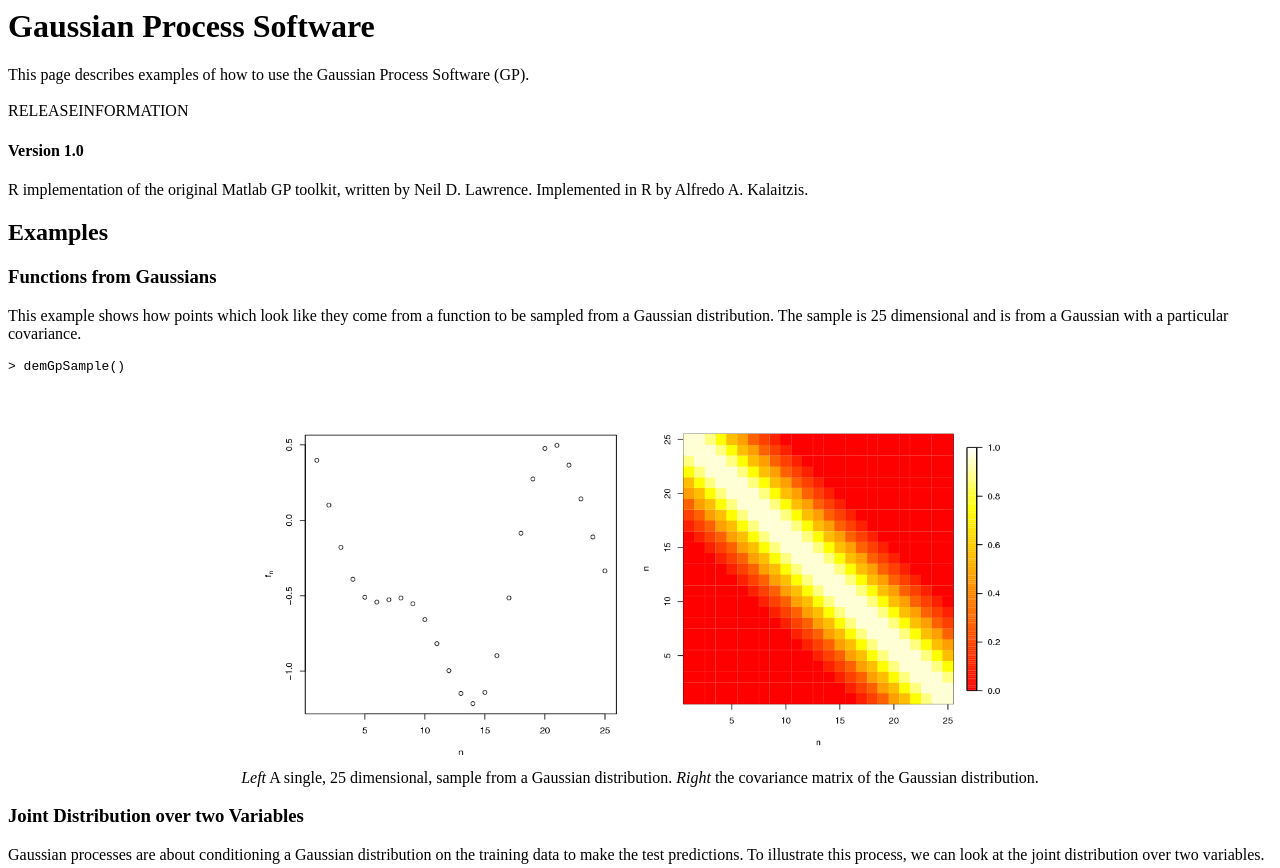
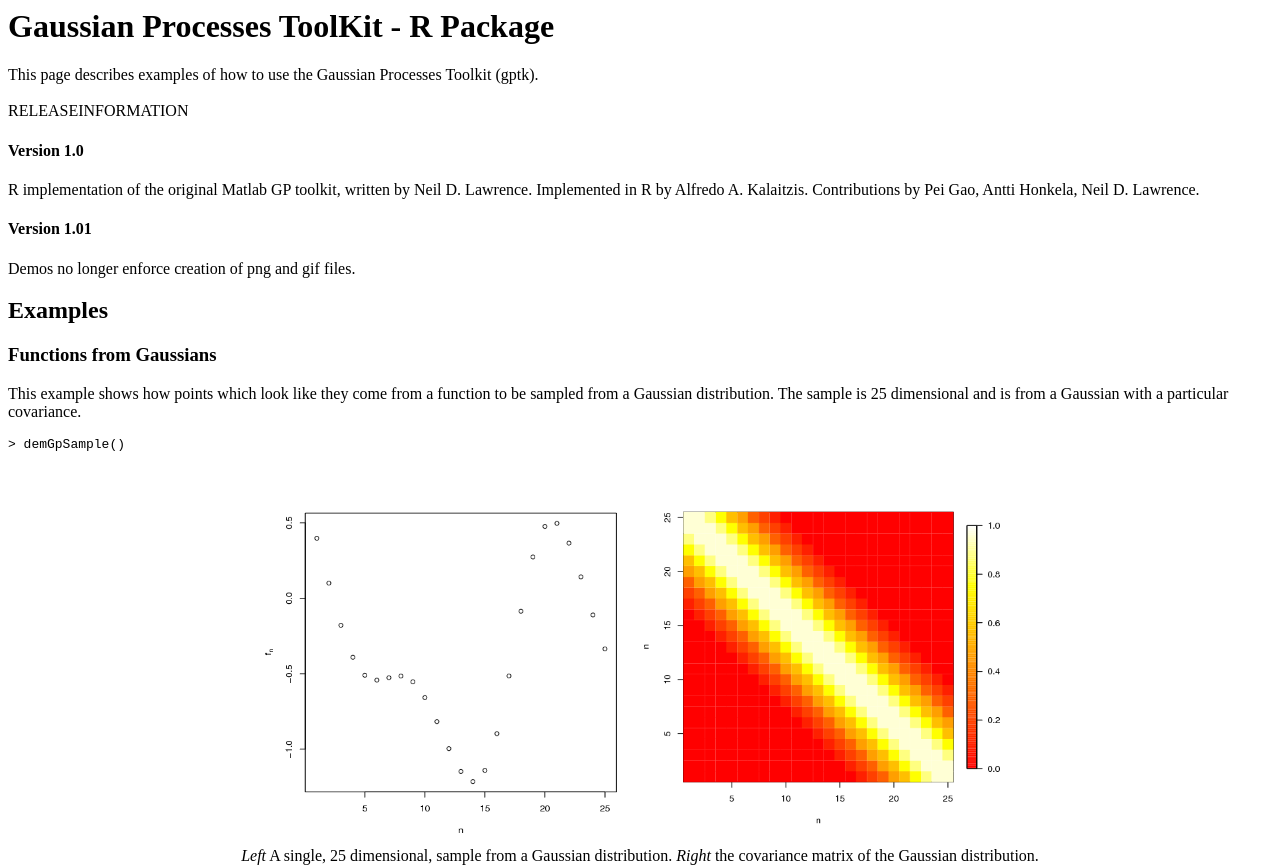
Before and after one commit to cran/gptk, a plain HTML site: page inst/doc/index.html in a window 1280 px wide. Shown: the top 868 px of the page. Drawn offline with Linux system fonts and the light colour scheme.

Commit message:
version 1.01

```diff
--- a/inst/doc/index.html
+++ b/inst/doc/index.html
@@ -4,18 +4,20 @@
 
 <body><div class="section">
 
-<h1>Gaussian Process Software</h1>
+<h1>Gaussian Processes ToolKit - R Package</h1>
 
-<p>This page describes examples of how to use the Gaussian Process
-Software (GP).
+<p>This page describes examples of how to use the Gaussian Processes
+Toolkit (gptk).
 
 </br></br>
 RELEASEINFORMATION
 
 <h4>Version 1.0</h4>
+R implementation of the original Matlab GP toolkit, written by Neil D. Lawrence.
+Implemented in R by Alfredo A. Kalaitzis. Contributions by Pei Gao, Antti Honkela, Neil D. Lawrence.
 
-R implementation of the original Matlab GP toolkit, written by Neil D. Lawrence.
-Implemented in R by Alfredo A. Kalaitzis.
+<h4>Version 1.01</h4>
+Demos no longer enforce creation of png and gif files.
 
 <h2>Examples</h2>
 
```
Also changed, not shown: 17 other files.
